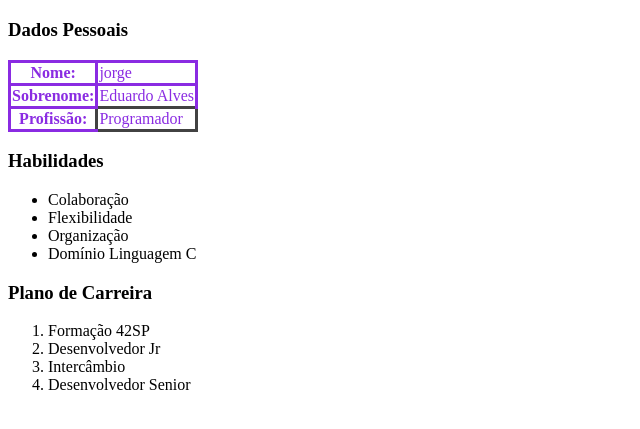
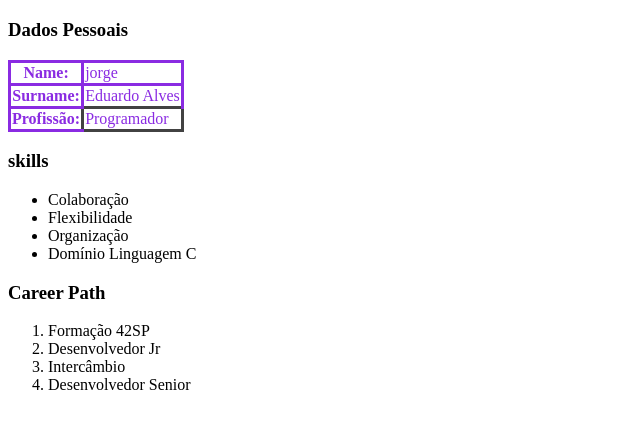
Before and after one commit to jorgeedualves/Mini_Piscine_Python_Django, a plain HTML site: page ex01/cv.html in a window 1280 px wide. Shown: the part 61-490 px from the top of the page, without its empty margins (0-640 px from the left). Drawn offline with Linux system fonts and the light colour scheme.

Commit message:
trocando os campos para inglês

```diff
--- a/ex01/cv.html
+++ b/ex01/cv.html
@@ -13,11 +13,11 @@
     <h3> Dados Pessoais</h3>
     <table>
         <tr>
-            <th>Nome: </th>
+            <th>Name: </th>
             <td>jorge</td>
         </tr>
         <tr>
-            <th>Sobrenome: </th>
+            <th>Surname: </th>
             <td style="border-bottom: #424242;">Eduardo Alves</td>
         </tr>
         <tr>
@@ -26,14 +26,14 @@
         </tr>
 
     </table>
-    <h3>Habilidades</h3>
+    <h3>skills</h3>
     <ul>
         <li>Colaboração</li>
         <li>Flexibilidade</li>
         <li>Organização</li>
         <li>Domínio Linguagem C</li>
     </ul>
-    <h3>Plano de Carreira</h3>
+    <h3>Career Path</h3>
     <ol>
         <li>Formação 42SP</li>
         <li>Desenvolvedor Jr</li>
```
